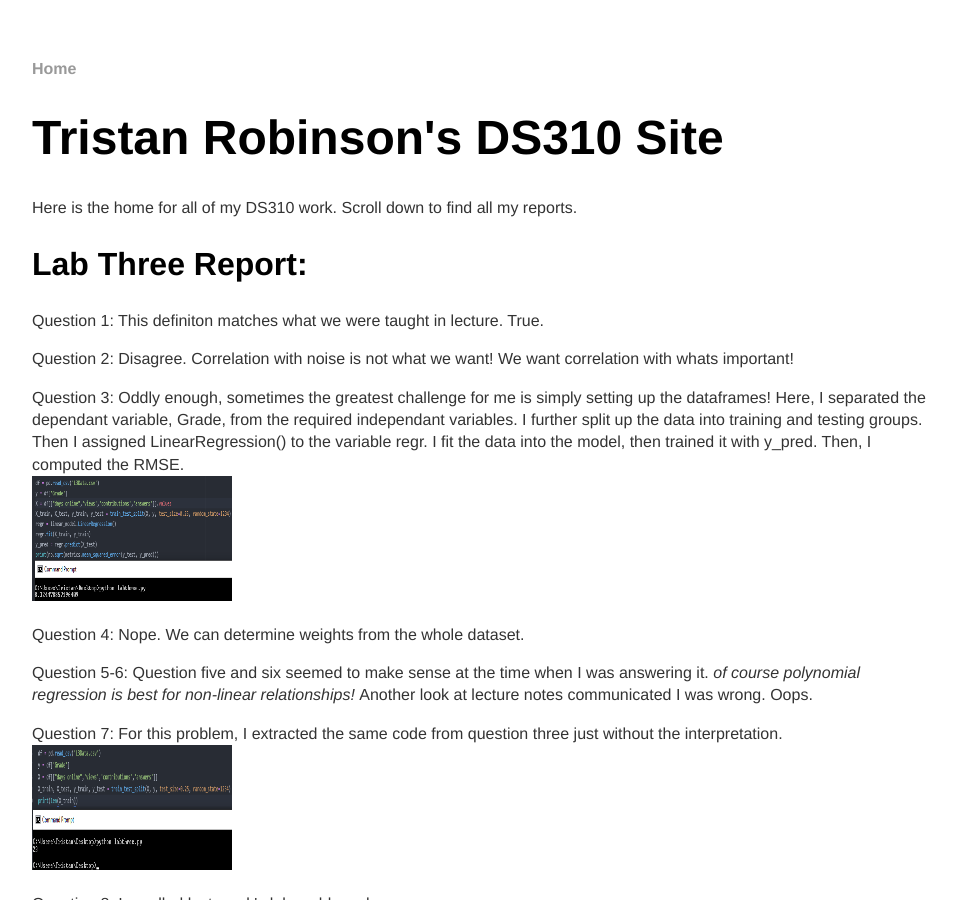
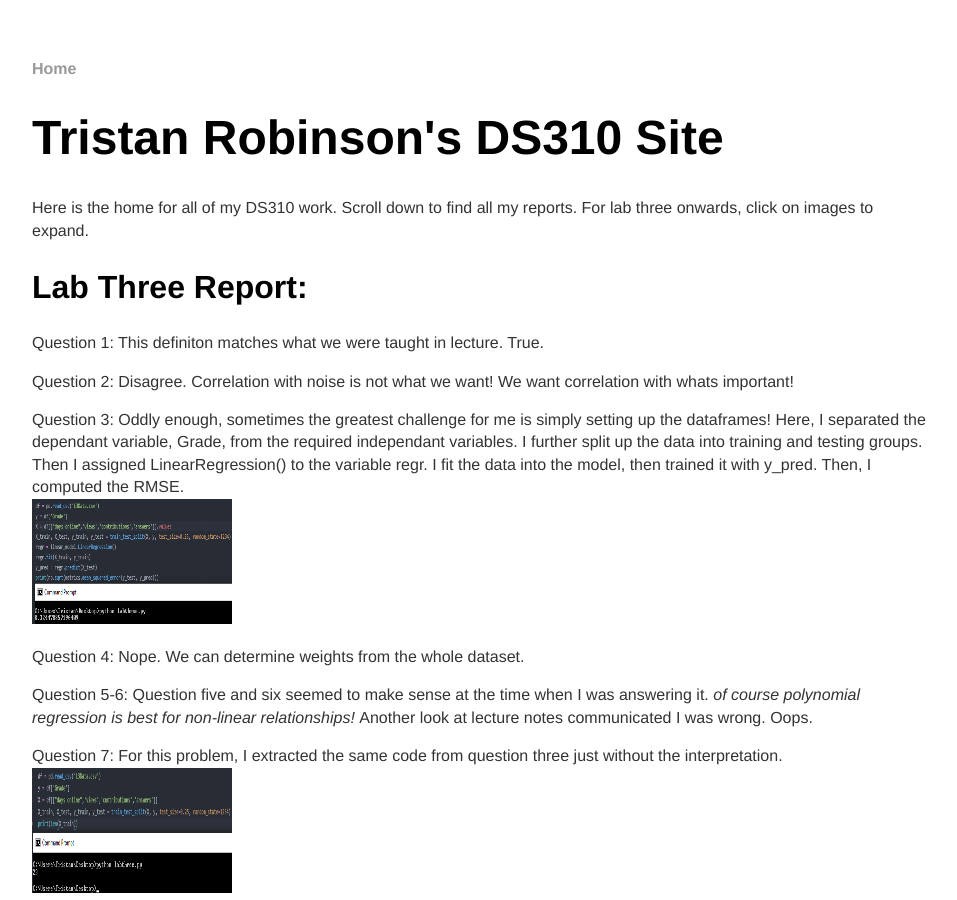
Before and after one commit to tlrob/tlrob.github.io, a Jekyll site: the page built from index.html, in a window 1280 px wide and 900 px high. Shown: the whole window, without its empty margins (160-1117 px from the left). Built offline with Jekyll 4.4.1, drawn with Linux system fonts in a browser that asks for light colours.

Commit message:
Update index.html

```diff
--- a/index.html
+++ b/index.html
@@ -4,7 +4,7 @@ title: tlrob's site
 ---
 <div class="blurb">
 	<h1>Tristan Robinson's DS310 Site</h1>
-	<p>Here is the home for all of my DS310 work. Scroll down to find all my reports.</p>
+	<p>Here is the home for all of my DS310 work. Scroll down to find all my reports. For lab three onwards, click on images to expand.</p>
 	<h2>Lab Three Report:</h2>
 	<p>Question 1: This definiton matches what we were taught in lecture. True.</p>
 	<p>Question 2: Disagree. Correlation with noise is not what we want! We want correlation with whats important!</p>
```
